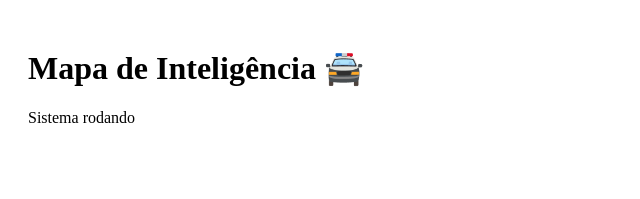
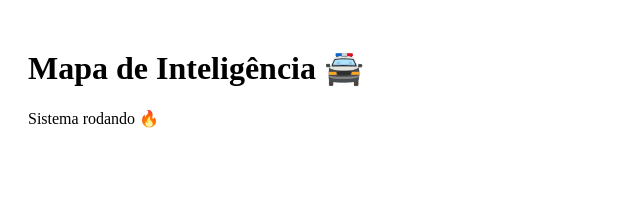
Before and after one commit to KevinWLopes/Mapa-Intelig-ncia, a Next.js app: page / in a window 1280 px wide. Shown: the top 199 px of the page, without its empty margins (0-640 px from the left). Built offline with nearby package versions, Linux system fonts and the light colour scheme.

Commit message:
Update page.tsx

```diff
--- a/app/page.tsx
+++ b/app/page.tsx
@@ -1,8 +1,8 @@
 export default function Home() {
   return (
-    <div style={{padding:20}}>
+    <div style={{ padding: 20 }}>
       <h1>Mapa de Inteligência 🚔</h1>
-      <p>Sistema rodando</p>
+      <p>Sistema rodando 🔥</p>
     </div>
   );
 }
```
